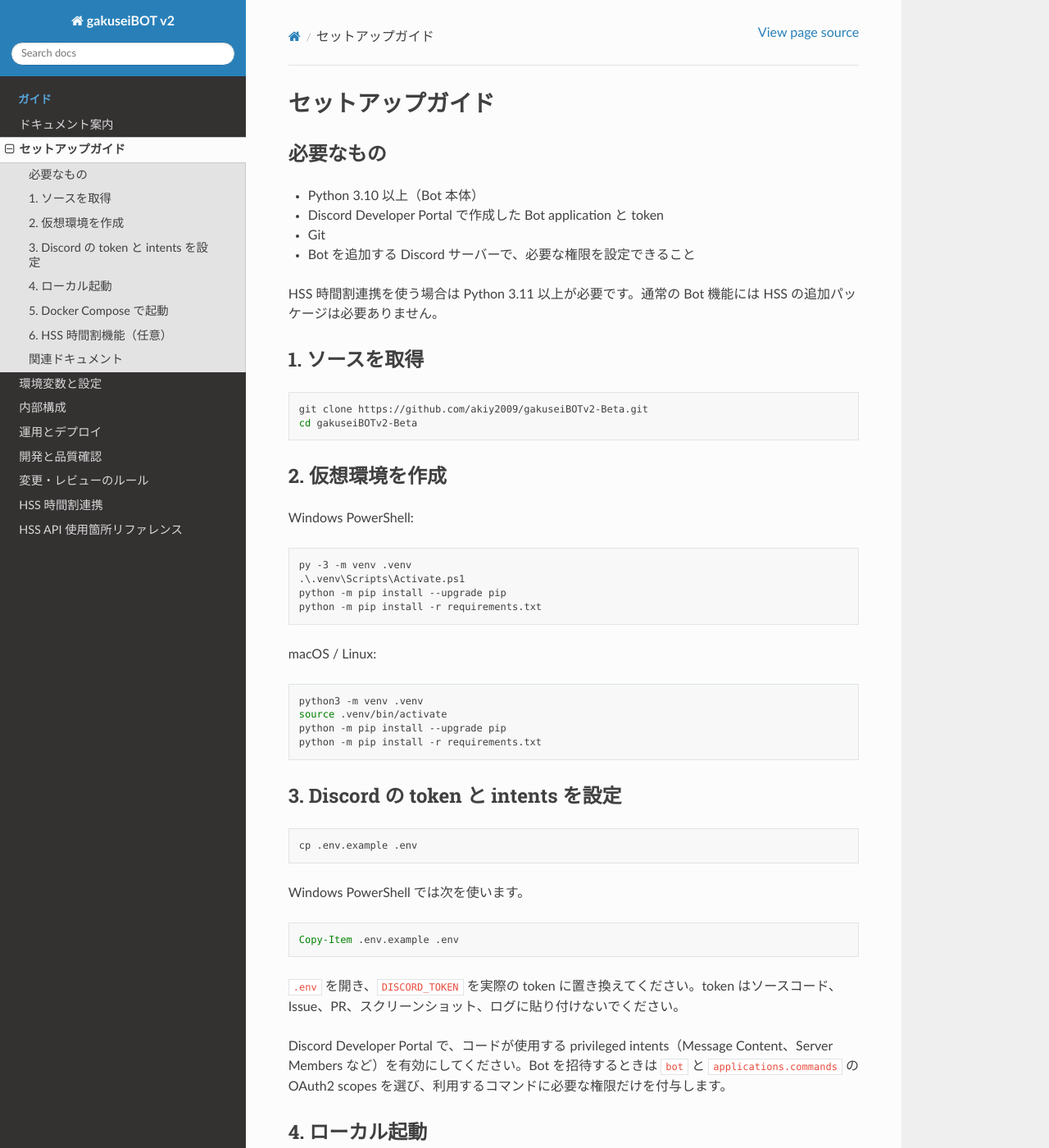
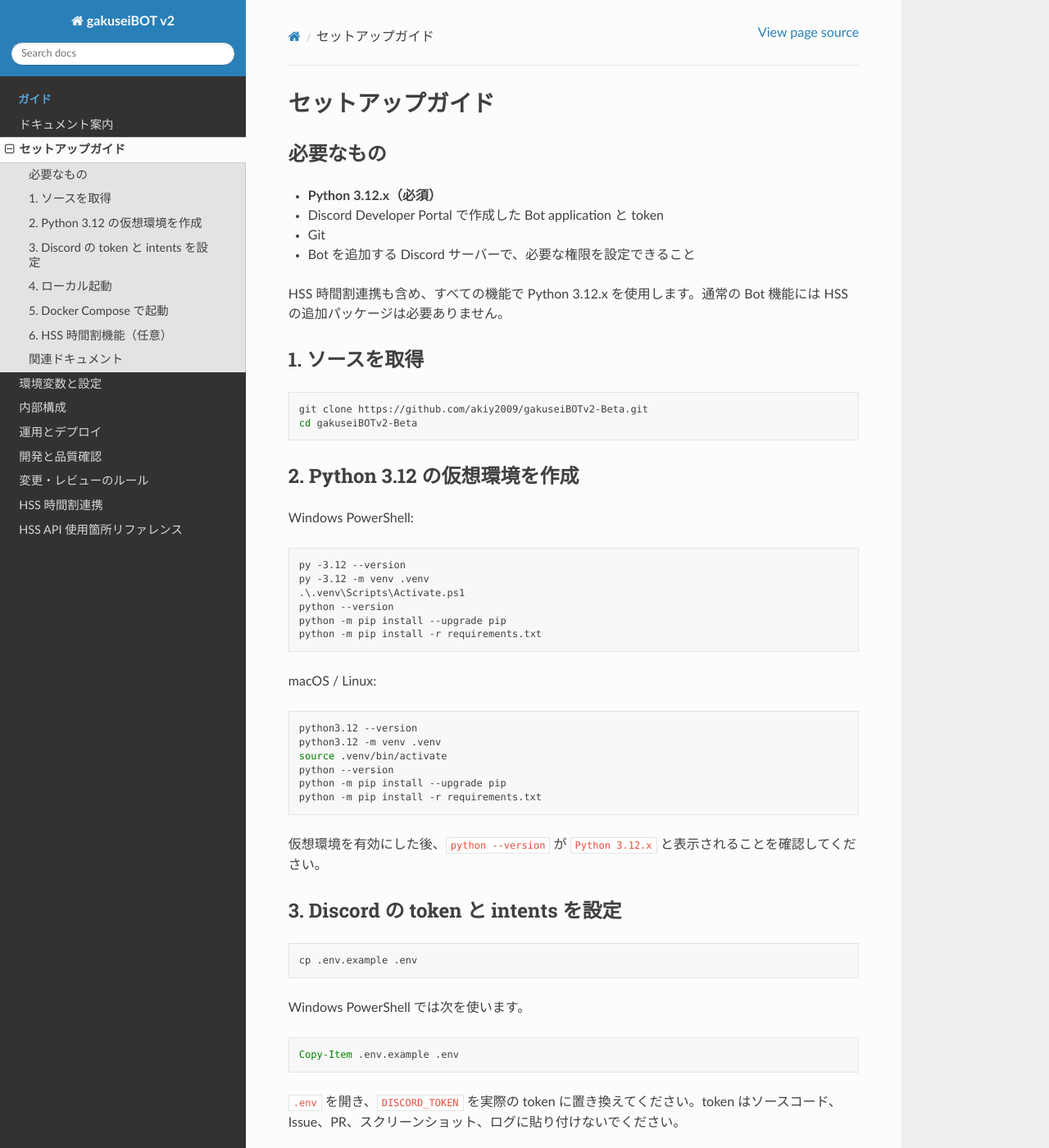
Before and after one commit to akiy2009/gakuseiBOTv2-Beta, a Sphinx documentation site: the page built from docs/getting-started.md, in a window 1280 px wide and 1400 px high. Shown: the whole window at 82% size. Built offline with Sphinx 7.4.7 and the Read the Docs theme 3.1.0, drawn with Linux system fonts in a browser that asks for light colours; some of the changed text lies outside the part shown.

Commit message:
docs: require Python 3.12 in setup guide

````diff
--- a/docs/getting-started.md
+++ b/docs/getting-started.md
@@ -2,12 +2,12 @@
 
 ## 必要なもの
 
-- Python 3.10 以上（Bot 本体）
+- **Python 3.12.x（必須）**
 - Discord Developer Portal で作成した Bot application と token
 - Git
 - Bot を追加する Discord サーバーで、必要な権限を設定できること
 
-HSS 時間割連携を使う場合は Python 3.11 以上が必要です。通常の Bot 機能には HSS の追加パッケージは必要ありません。
+HSS 時間割連携も含め、すべての機能で Python 3.12.x を使用します。通常の Bot 機能には HSS の追加パッケージは必要ありません。
 
 ## 1. ソースを取得
 
@@ -16,13 +16,15 @@ git clone https://github.com/akiy2009/gakuseiBOTv2-Beta.git
 cd gakuseiBOTv2-Beta
 ```
 
-## 2. 仮想環境を作成
+## 2. Python 3.12 の仮想環境を作成
 
 Windows PowerShell:
 
 ```powershell
-py -3 -m venv .venv
+py -3.12 --version
+py -3.12 -m venv .venv
 .\.venv\Scripts\Activate.ps1
+python --version
 python -m pip install --upgrade pip
 python -m pip install -r requirements.txt
 ```
@@ -30,11 +32,15 @@ python -m pip install -r requirements.txt
 macOS / Linux:
 
 ```bash
-python3 -m venv .venv
+python3.12 --version
+python3.12 -m venv .venv
 source .venv/bin/activate
+python --version
 python -m pip install --upgrade pip
 python -m pip install -r requirements.txt
 ```
+
+仮想環境を有効にした後、`python --version` が `Python 3.12.x` と表示されることを確認してください。
 
 ## 3. Discord の token と intents を設定
 
@@ -62,7 +68,7 @@ python main.py
 
 ## 5. Docker Compose で起動
 
-Docker Engine と Docker Compose v2 を用意し、リポジトリのルートで `.env` を設定してから実行します。
+Docker Engine と Docker Compose v2 を用意し、リポジトリのルートで `.env` を設定してから実行します。Dockerfile は Python 3.12 ベースのイメージを使用します。
 
 ```bash
 docker compose config --quiet
@@ -74,10 +80,10 @@ docker compose logs -f bot
 
 ## 6. HSS 時間割機能（任意）
 
-HSS 時間割機能には Python 3.11 以上と HSS API token が必要です。
+HSS 時間割機能も Python 3.12.x 環境で利用します。
 
 - ローカル: `python -m pip install -r requirements-hss.txt`
-- Docker Compose: `.env` の `INSTALL_HSS=true` に変更し、`docker compose up -d --build` でイメージを再ビルドします。
+- Docker Compose: `.env` の `INSTALL_HSS=true` に変更し、`docker compose up -d --build` でイメージを再ビルド
 
 次に `HSS_API_TOKEN`、`HSS_SCHOOL_ID`、`HSS_GRADE`、`HSS_CLASS` を設定して Bot を再起動し、Discord の `/timetable` を実行します。詳細は [HSS 連携ガイド](study/hss-integration.md) を参照してください。
 
````
